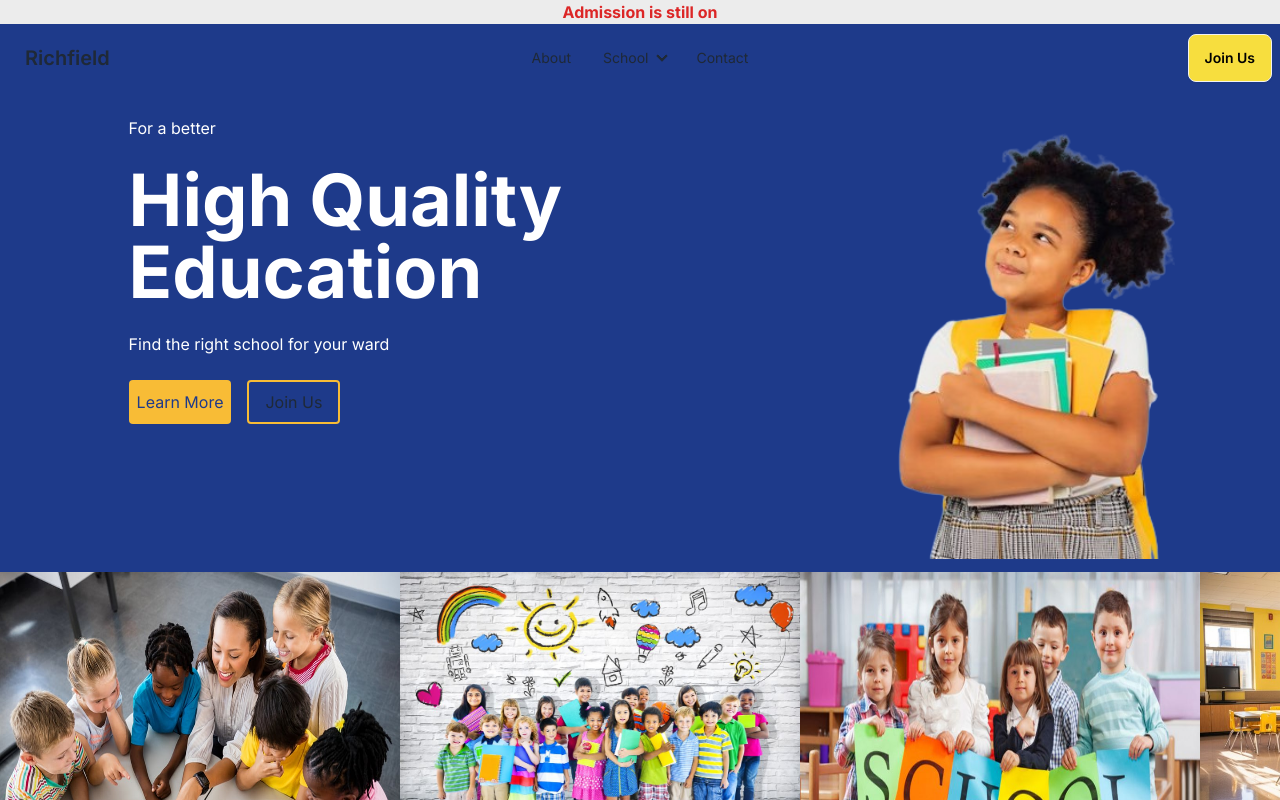
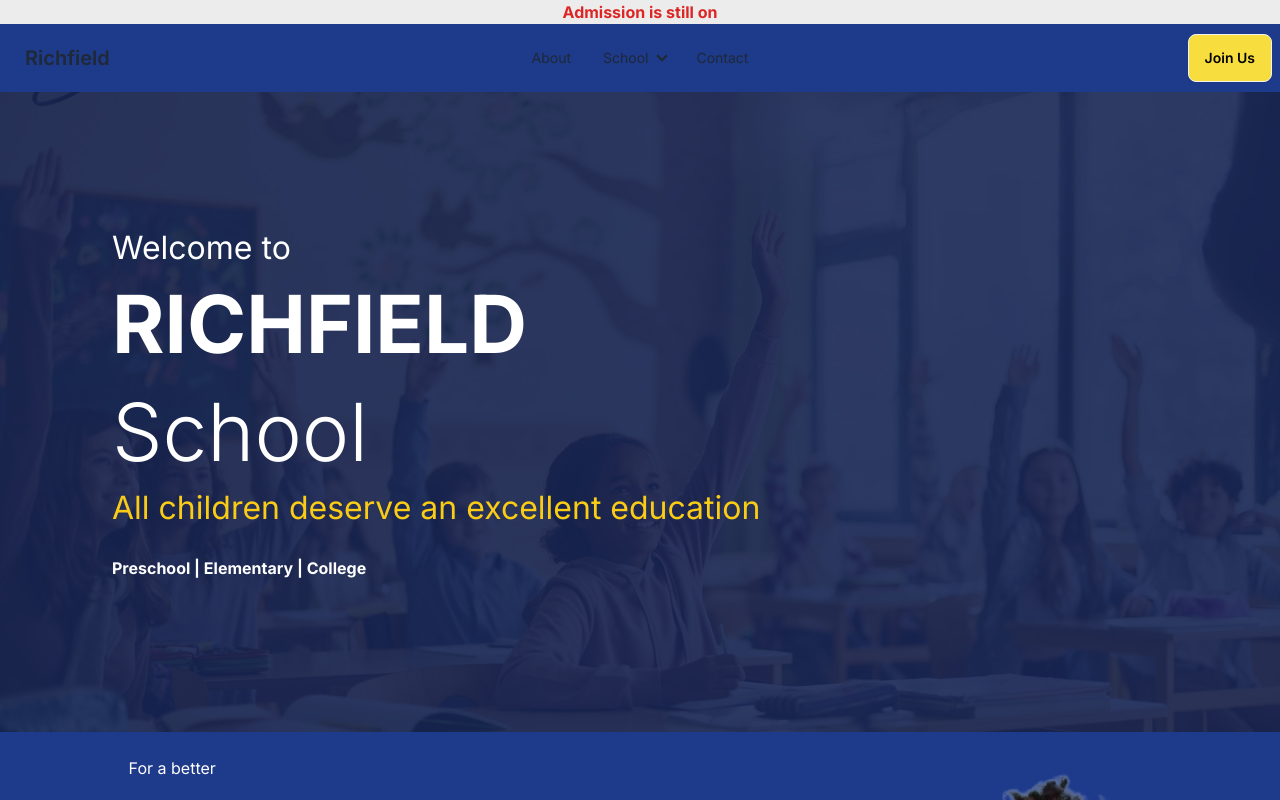
Before and after one commit to Jimohax/RichfieldSchoolApp, a Next.js app in the folder richfieldschoolapp/: page / in a window 1280 px wide. Shown: the top 800 px of the page. Built offline with nearby package versions, Linux system fonts and the light colour scheme.

Commit message:
added new hero

```diff
--- a/richfieldschoolapp/app/page.tsx
+++ b/richfieldschoolapp/app/page.tsx
@@ -9,11 +9,13 @@ import Facilities from "@/components/Facilities/Facilities";
 import Downloads from "@/components/Downloads/Downloads";
 import LatestNews from "@/components/LatestNews/LatestNews";
 import Blog from "@/components/Blog/Blog";
+import Hero2 from "@/components/Hero2/Hero2";
 
 export default function Home() {
 	return (
 		<>
 			<NavBar/>
+			<Hero2/>
 			<Hero/>
 			<Categories/>
 			<Latest/>
--- a/richfieldschoolapp/components/Downloads/Downloads.tsx
+++ b/richfieldschoolapp/components/Downloads/Downloads.tsx
@@ -1,9 +1,14 @@
 import React from 'react'
+import girlClassroom from '../../public/img/girl-classroom.jpg'
+import { url } from 'inspector'
 
 const Downloads = () => {
   return (
     <>
-        <div className=' bg-blue-300 w-full min-h-[25rem] flex'>
+        <div className=' bg-red-500  w-full min-h-[30rem]  '>
+
+            <div className=' bg-blue-300  w-full min-h-[25rem] flex'
+    >
                 <span className='text-blue-700'>Downloads</span>
                 <div className='h-[20rem] w-[50rem] bg-white m-auto '>
                     <div className='flex p-4 gap-2'>
@@ -28,6 +33,7 @@ const Downloads = () => {
                     </div>
                 </div>
             </div>
+        </div>
     </>
   )
 }
--- /dev/null
+++ b/richfieldschoolapp/components/Hero2/Hero2.tsx
@@ -0,0 +1,25 @@
+import Image from "next/image";
+import React from "react";
+
+const Hero2 = () => {
+	return (
+		<>
+        <main className="">
+            <div className="w-full h-[40rem] bg-fixed relative bg-cover " style={{ backgroundImage: "url(/img/bg.jpg)"}} >
+
+                <div className="bg-blue-950 w-full h-[50rem] opacity-90 absolute top-0 "></div>
+                <div className="absolute top-5 text-white md:ml-[7rem] ml-[3rem] md:mt-[7rem] mt-[4rem] flex flex-col ">
+
+                    <span className="text-[2rem] -mb-8">Welcome to</span><br />
+                    <span className=" md:text-[5rem] text-[4rem] font-bold -mb-8">RICHFIELD <span className="font-light flex -mt-3">School</span> </span><br />
+                    <span className="text-yellow-400 md:text-[2rem] text-[1.3rem]">All children deserve an excellent education</span>
+                    <br /><span className="font-bold "> Preschool | Elementary | College </span>
+                </div>
+            </div>
+
+        </main>
+		</>
+	);
+};
+
+export default Hero2;
--- a/richfieldschoolapp/components/navBar/NavBar.jsx
+++ b/richfieldschoolapp/components/navBar/NavBar.jsx
@@ -55,6 +55,7 @@ const NavBar = () => {
 						</ul>
 					</div>
 					<a className="btn btn-ghost text-xl">Richfield</a>
+
 				</div>
 				<div className="navbar-center hidden lg:flex">
 					<ul className="menu menu-horizontal px-1">
--- a/richfieldschoolapp/tailwind.config.ts
+++ b/richfieldschoolapp/tailwind.config.ts
@@ -12,6 +12,7 @@ const config: Config = {
         "gradient-radial": "radial-gradient(var(--tw-gradient-stops))",
         "gradient-conic":
           "conic-gradient(from 180deg at 50% 50%, var(--tw-gradient-stops))",
+          'my_bg_image' : "url('/img/girl-classroom.png')",
       },
 
     },
```
Also changed, not shown: richfieldschoolapp/public/img/bg.jpg (added), 1 other file (tests, documents, lock files or other folders). Lines whose indentation alone changed are shown as unchanged.
